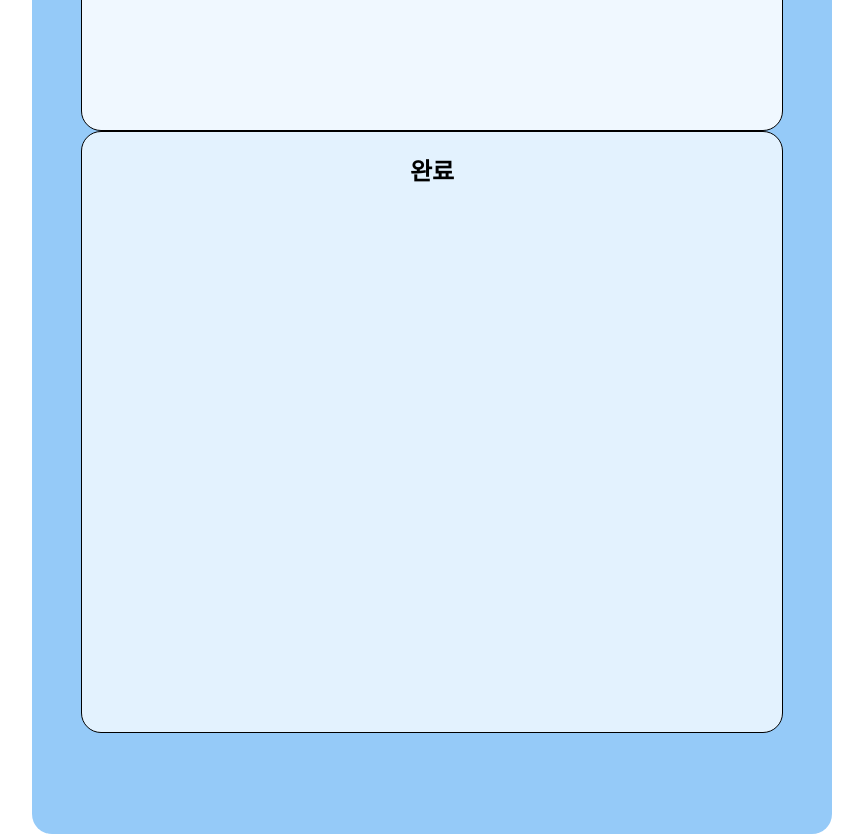
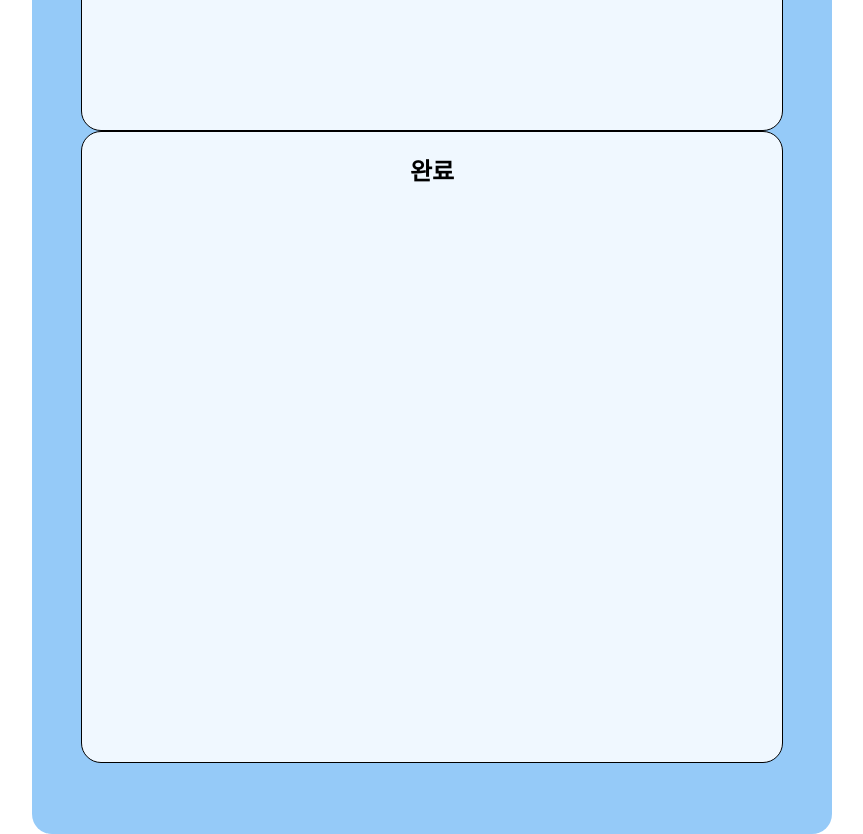
Before and after one commit to seoyeon-jung/react-todolist, a React (Create React App) app: page / in a window 1280 px wide. Shown: the part 700-1534 px from the top of the page, without its empty margins (208-1071 px from the left). Built offline with nearby package versions, Linux system fonts and the light colour scheme.

Commit message:
refactor: 코드 리뷰 후 일부 기능 수정

```diff
--- a/package.json
+++ b/package.json
@@ -7,7 +7,8 @@
     "react": "^18.2.0",
     "react-dom": "^18.2.0",
     "react-icons": "^4.7.1",
-    "react-scripts": "5.0.1"
+    "react-scripts": "5.0.1",
+    "uuid": "^9.0.0"
   },
   "scripts": {
     "start": "react-scripts start",
--- a/public/index.html
+++ b/public/index.html
@@ -9,8 +9,6 @@
       name="description"
       content="Web site created using create-react-app"
     />
-    <link rel="apple-touch-icon" href="%PUBLIC_URL%/logo192.png" />
-    <link rel="manifest" href="%PUBLIC_URL%/manifest.json" />
     <title>오늘 뭐하지?🤔</title>
   </head>
   <body>
--- /dev/null
+++ b/src/components/TodoHeader.jsx
@@ -0,0 +1,7 @@
+import "../css/Todos.css";
+
+function TodoHeader() {
+  return <h1 className="header">오늘 뭐하지?🤔</h1>;
+}
+
+export default TodoHeader;
--- a/src/components/TodoInput.js
+++ b/src/components/TodoInput.jsx
@@ -5,7 +5,7 @@ const TodoInput = ({ onAdd }) => {
   const titleRef = useRef(""); // title
   const [title, setTitle] = useState("");
   const textRef = useRef(""); // 입력 후 input 에 focus해주기 위한 설정값
-  const [text, setText] = useState(""); // 사용용자로부터 받은 입력값 상태
+  const [text, setText] = useState(""); // 사용자로부터 받은 입력값 상태
 
   const changeInput = (e) => {
     const { value } = e.target;
@@ -20,7 +20,10 @@ const TodoInput = ({ onAdd }) => {
   const onSubmit = (e) => {
     e.preventDefault(); // 새로고침 방지
 
-    if (!text || !title) return; // 입력칸 공백 방지
+    if (!text || !title) {
+      alert("제목과 내용을 모두 입력하세요!");
+      return;
+    } // 입력칸 공백 방지
 
     onAdd(title, text);
     setTitle("");
--- a/src/components/TodoList.js
+++ b/src/components/TodoList.jsx
@@ -3,7 +3,8 @@ import "../css/TodoList.css";
 
 const TodoList = ({ todo, onToggle, onDel, check }) => {
   return (
-    <ul className="TodoList">
+    <div className="TodoList">
+      <h2>{check ? "완료" : "진행 중"}</h2>
       {todo.map(
         (item) =>
           item.check === check && (
@@ -15,7 +16,7 @@ const TodoList = ({ todo, onToggle, onDel, check }) => {
             />
           )
       )}
-    </ul>
+    </div>
   );
 };
 
--- a/src/components/Todos.js
+++ b/src/components/Todos.jsx
@@ -1,10 +1,12 @@
-import React, { useRef, useState } from "react";
+import React, { useState } from "react";
+import { v4 as uuidv4 } from "uuid";
 import "../css/Todos.css";
+import TodoHeader from "./TodoHeader";
 import TodoInput from "./TodoInput";
 import TodoList from "./TodoList";
 
 const Todos = () => {
-  const no = useRef(1); // 할 일(item)의 고유 id
+  //const no = useRef(1); // 할 일(item)의 고유 id
   const [todo, setTodo] = useState([]);
 
   // delete : 고유 id 값을 받아 해당 item 삭제 => filter
@@ -23,30 +25,26 @@ const Todos = () => {
 
   // add : input 에서 입력받은 값을 새로운 item으로 추가
   const onAdd = (title, text) => {
-    setTodo([
-      ...todo,
+    setTodo((prev) => {
+      return [
+        ...prev,
         {
-        id: no.current++, // id값은 증가힐수록 ++
+          id: uuidv4(),
           title,
           text,
           check: false,
         },
-    ]);
+      ];
+    });
   };
 
   // TodoInput => onAdd / TodoList => todo객체, onToggle, onDel
   return (
     <div className="Todos">
-      <h1 className="header">오늘 뭐하지?🤔</h1>
+      <TodoHeader />
       <TodoInput onAdd={onAdd} />
-      <div className="todoworking">
-        <h2>진행 중</h2>
       <TodoList check={false} todo={todo} onToggle={onToggle} onDel={onDel} />
-      </div>
-      <div className="todoDone">
-        <h2>완료</h2>
       <TodoList check={true} todo={todo} onToggle={onToggle} onDel={onDel} />
-      </div>
     </div>
   );
 };
--- a/src/css/TodoList.css
+++ b/src/css/TodoList.css
@@ -1,10 +1,22 @@
 .TodoList {
   list-style: none;
+  width: 700px;
+  height: 600px;
+  margin: auto;
+  background-color: aliceblue;
+  border-radius: 20px;
+  overflow-y: scroll;
+  padding-bottom: 30px;
+  border: 1px solid black;
+}
+
+.TodoList::-webkit-scrollbar {
+  display: none;
 }
 
 .todoBox {
   width: 650px;
-  margin-right: 50px;
+  margin: auto;
   background-color: rgb(162, 208, 249);
   border-radius: 20px;
 }
--- a/src/css/Todos.css
+++ b/src/css/Todos.css
@@ -12,32 +12,3 @@
   color: #fff;
   font-size: 50px;
 }
-
-.todoworking {
-  width: 700px;
-  height: 600px;
-  margin: auto;
-  background-color: aliceblue;
-  border-radius: 20px;
-  overflow-y: scroll;
-  padding-bottom: 30px;
-  border: 1px solid black;
-}
-
-.todoworking::-webkit-scrollbar {
-  display: none;
-}
-
-.todoDone {
-  width: 700px;
-  height: 600px;
-  margin: auto;
-  background-color: rgb(227, 242, 254);
-  border-radius: 20px;
-  overflow-y: scroll;
-  border: 1px solid black;
-}
-
-.todoDone::-webkit-scrollbar {
-  display: none;
-}
```
Also changed, not shown: src/App.jsx (renamed from src/App.js), src/components/TodoItem.jsx (renamed from src/components/TodoItem.js), 2 other files (tests, documents, lock files or other folders). Lines whose indentation alone changed are shown as unchanged.
